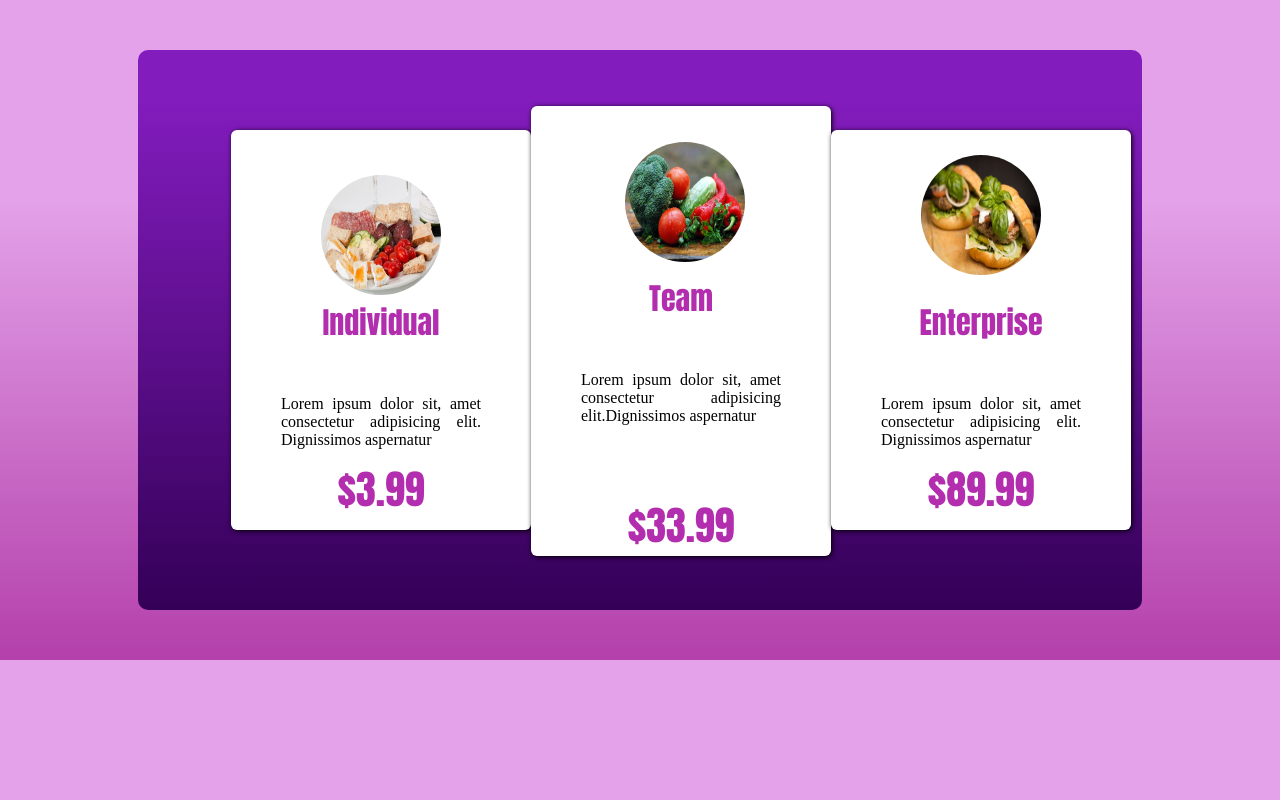
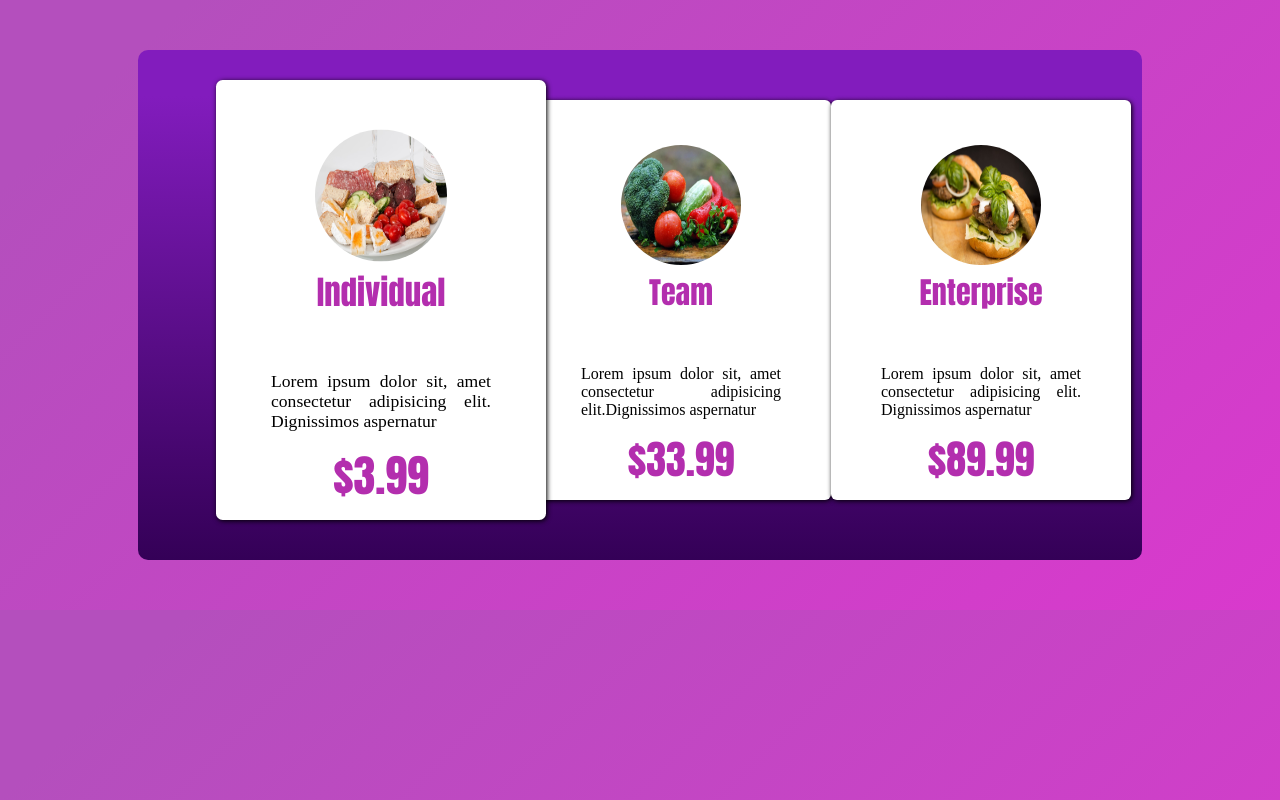
Before and after one commit to Michael7543/Proyectocss, a plain HTML site: page index.html in a window 1280 px wide. In both pictures the pointer is over the element 381 px from the left and 330 px from the top of the page. Drawn offline with Linux system fonts and the light colour scheme; a web font is replaced by a local one.

Commit message:
agregar hover

```diff
--- a/style.css
+++ b/style.css
@@ -1,5 +1,5 @@
 body{
-    background-image: linear-gradient(  #e3a2e9 30%, #b440ab 100%);
+    background-image: linear-gradient( 135deg, #B44FBD 10%, #D939CD 100%);
 }
 .contenedor{
     display: flex;
@@ -12,7 +12,7 @@ body{
     display:inline-flex;
     margin: -100px 80px ;
     position: relative;
-    bottom:100px;
+    bottom:130px;
 }
 .tarjeta-img1{
     border-radius: 6px;
@@ -20,14 +20,15 @@ body{
     box-shadow: 1px 1px 5px;
     height:400px;
     width: 300px;
+
 }
 .tarjeta-img2{
     border-radius: 6px;
     background: white;
     box-shadow: 1px 1px 5px;
-    height:450px;
+    height:400px;
     width: 300px;
-    bottom: 24px;
+
 }
 .tarjeta-img3{
     border-radius: 6px;
@@ -35,6 +36,7 @@ body{
     box-shadow: 1px 1px 5px;
     height:400px;
     width: 300px;
+
 }
 .tarjeta-img1 img{
     width: 120px;
@@ -51,9 +53,10 @@ body{
     height: 120px;
     border-radius: 50% 50% 50% 50%;
     align-items: center;
-    margin: 94px;
+    margin: 30px;
     position: absolute;
-    bottom: 200px;
+    bottom: 205px;
+    right: 60px;
 
 }
 .tarjeta-img3 img{
@@ -63,7 +66,7 @@ body{
     align-items: center;
     margin: 30px;
     position: absolute;
-    bottom: 225px;
+    bottom: 205px;
     right: 60px;
 }
 .precio{
@@ -99,5 +102,29 @@ p{
     margin: 50px;
 }
 .contenido, .valor{
-    bottom: -20px;
+    bottom: 40px;
 }
+.tarjeta-img1:hover{
+    -webkit-transform:scale(1.10);
+    -moz-transform:scale(1.10);
+    -ms-transform:scale(1.10);
+    -o-transform:scale(1.10);
+    transform:scale(1.10);
+    z-index: 3;
+}
+.tarjeta-img2:hover{
+    -webkit-transform:scale(1.10);
+    -moz-transform:scale(1.10);
+    -ms-transform:scale(1.10);
+    -o-transform:scale(1.10);
+    transform:scale(1.10);
+    z-index: 3;
+}
+.tarjeta-img3:hover{
+    -webkit-transform:scale(1.10);
+    -moz-transform:scale(1.10);
+    -ms-transform:scale(1.10);
+    -o-transform:scale(1.10);
+    transform:scale(1.10);
+    z-index: 3;
+}
```
